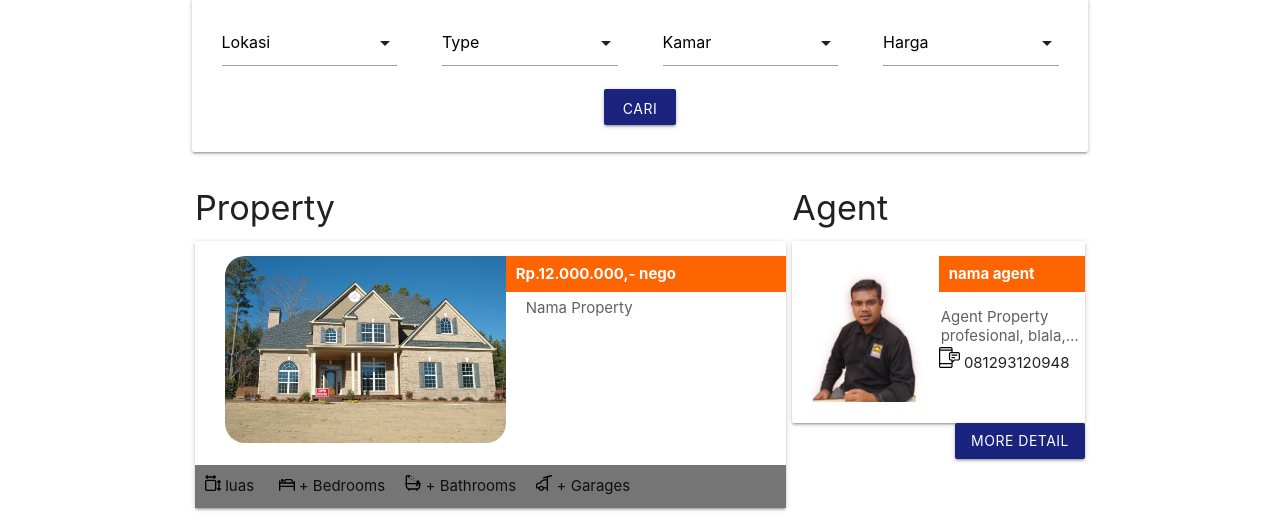
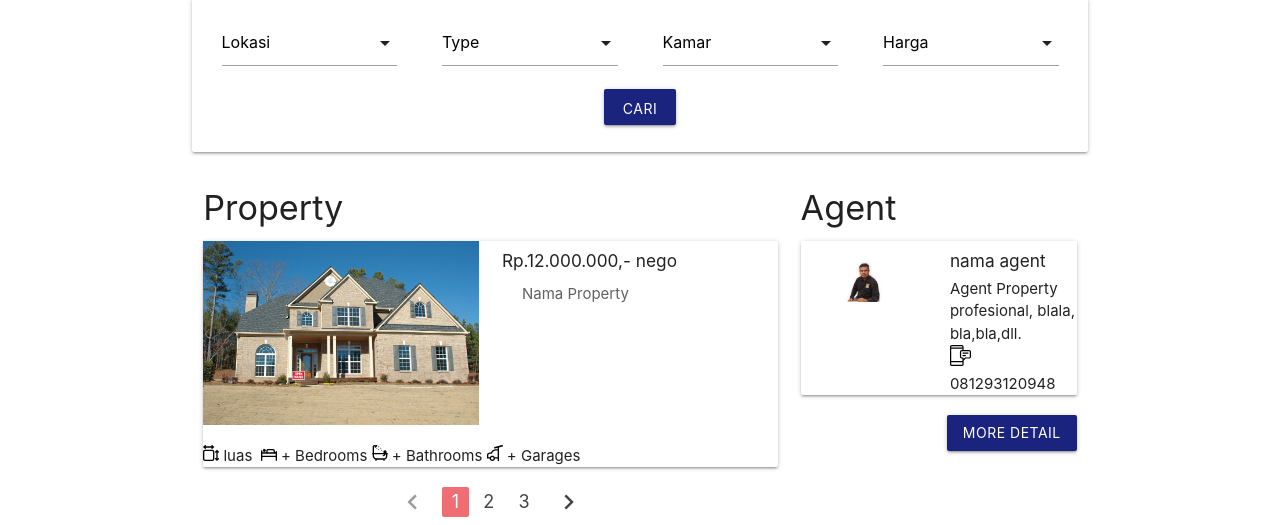
Before and after one commit to fajarhidayat18/reyziita-property, a plain HTML site: page index2.html in a window 1280 px wide. Shown: the part 619-1144 px from the top of the page. Drawn offline with nearby package versions, Linux system fonts and the light colour scheme; files that its build step writes are made by us from their sources.

Commit message:
menghapus style yang tidak perlu

```diff
--- a/style/components/_index.scss
+++ b/style/components/_index.scss
@@ -117,101 +117,6 @@ section.name {
 
 }
 
-.property2 {
-    margin-bottom: 20px;
-
-    .s12 {
-        padding: 0 3px;
-    }
-
-    .m6 {
-        padding: 0;
-    }
-
-    .card.property .row {
-        padding: 1rem 0 1rem 2rem;
-        margin: 0;
-    }
-
-    .card.agent .row {
-        padding: 1rem 0 1rem 0;
-        margin: 0;
-
-        p {
-            padding: 1em 2px 1em 2px;
-            overflow: hidden;
-            text-overflow: ellipsis;
-            display: -webkit-box;
-            -webkit-line-clamp: 2;
-            /* number of lines to show */
-            -webkit-box-orient: vertical;
-            line-height: 19px;
-            height: 55px;
-        }
-    }
-
-
-    span {
-        display: inline;
-        width: 100%;
-    }
-
-
-    .col.s6 {
-        padding: 0;
-    }
-
-    figure {
-        margin: 0;
-
-        // figcaption {
-        //     position: absolute;
-        //     top: -1rem;
-        //     transform: translateY(5rem) translateX(10em);
-        //     background: #1a237e;
-        //     padding: 4px 10px;
-        //     color: #fff;
-        // }
-    }
-
-    img {
-        padding: 0px;
-        border-radius: 20px 0 20px 20px;
-    }
-
-    h6 {
-        background: $orangeTheme;
-        color: white;
-        padding: 10px;
-        font-size: 1rem;
-        width: 100%;
-        margin: 0;
-        font-weight: bold;
-    }
-
-    p {
-        color: $grayText;
-        height: 4.9rem;
-        padding: 5px 20px;
-        display: block;
-        text-overflow: ellipsis;
-        word-wrap: break-word;
-        overflow: hidden;
-        max-height: 5.1rem;
-    }
-
-    .feature-property {
-        margin: 0.5rem 0 1rem 0;
-        background: $grayTheme;
-        padding: 10px 2px;
-        overflow: hidden;
-
-        span {
-            margin: 3px 8px 3px 8px;
-        }
-    }
-}
-
 .agent {
     .container .row .col {
         margin: 50px auto;
```
